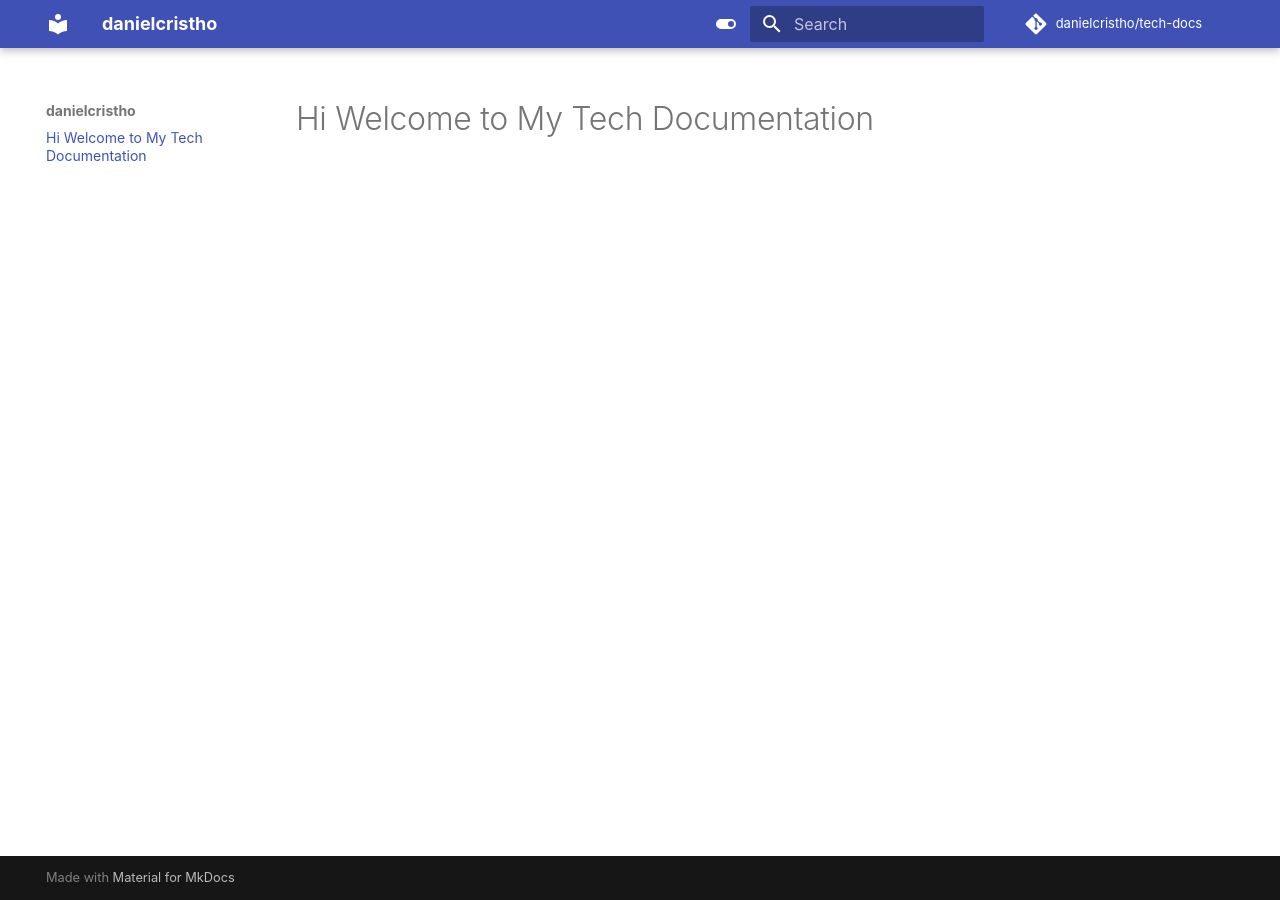
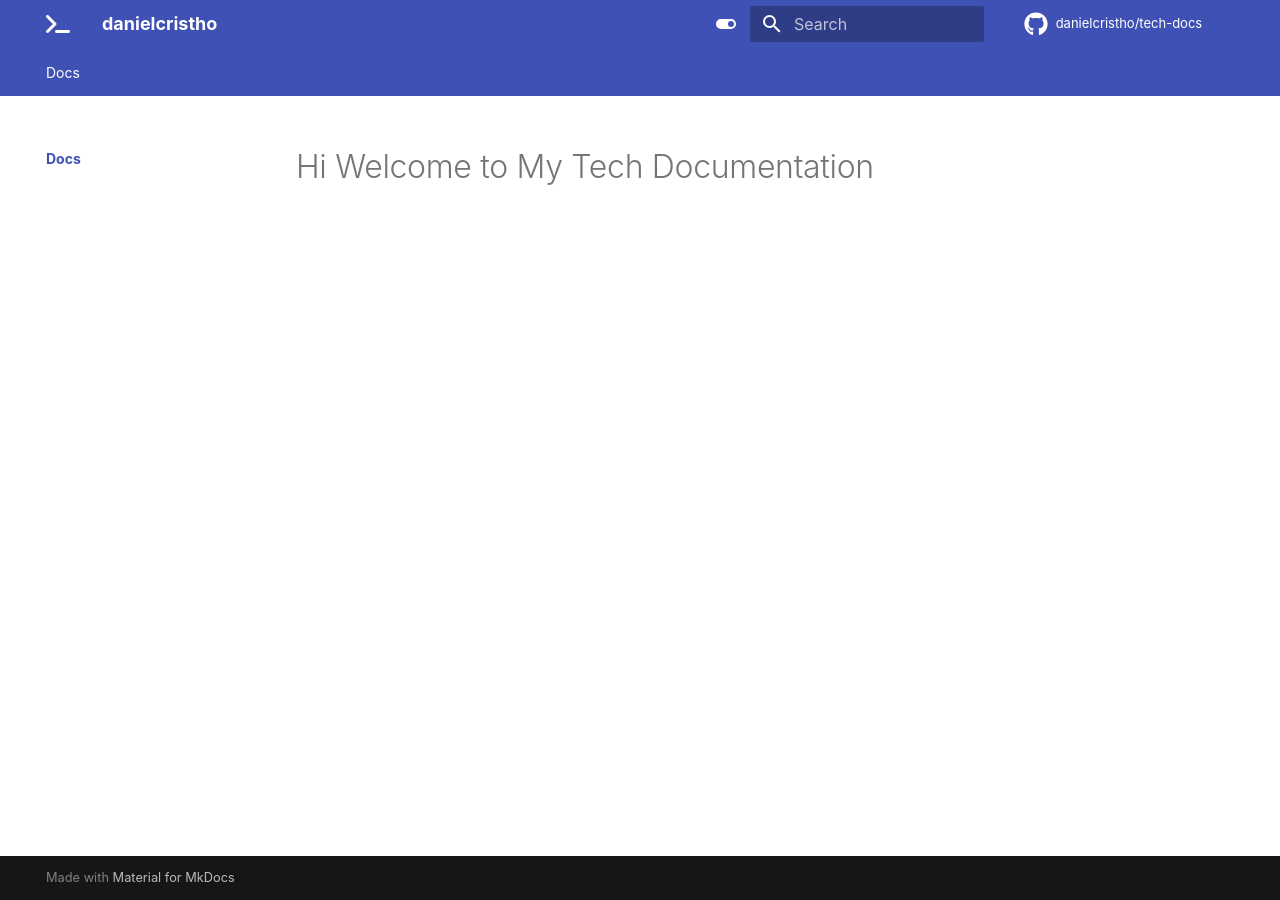
Before and after one commit to danielcristho/tech-docs, an MkDocs documentation site: the page built from docs/index.md, in a window 1280 px wide. Built offline with MkDocs 1.6.1 and Material for MkDocs 9.7.7, drawn with Linux system fonts in a browser that asks for light colours; some web fonts are replaced; comment, search, counter and statistics services are not loaded.

Commit message:
feat: add icon

```diff
--- a/mkdocs.yml
+++ b/mkdocs.yml
@@ -13,12 +13,19 @@ docs_dir: docs
 theme:
   name: material
 
+  icon:
+    logo: fontawesome/solid/terminal
+    repo: fontawesome/brands/github
+    edit: material/file-edit-outline
+  favicon: assets/images/icon.svg
+
+
   font:
     text: Enriqueta
     code: Roboto Mono
   palette:
     # Palette toggle for light mode
-    - scheme: default
+    - primary: default
       toggle:
         icon: material/toggle-switch
         name: Switch to dark mode
@@ -28,3 +35,23 @@ theme:
       toggle:
         icon: material/toggle-switch-off-outline
         name: Switch to light mode
+
+  features:
+      - navigation.top
+      - navigation.instant
+      - navigation.tabs
+      - search.suggest
+      - content.code.annotate
+      - toc.follow
+      - content.tooltips
+      - navigation.indexes
+
+  language: en
+
+  # 404 page
+  static_templates:
+    - 404.html
+
+nav:
+  - Docs:
+      - index.md
```
Also changed, not shown: docs/assets/images/favicon.png (added), docs/assets/images/icon.svg (added), docs/assets/images/logo.svg (added), site/index.html.
